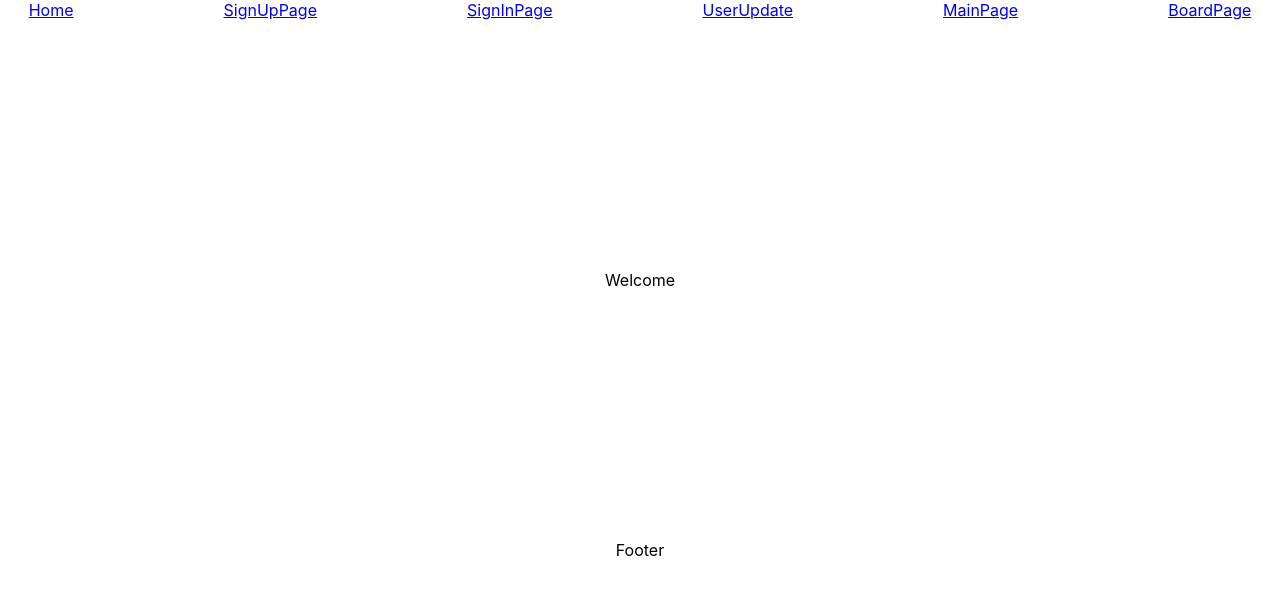
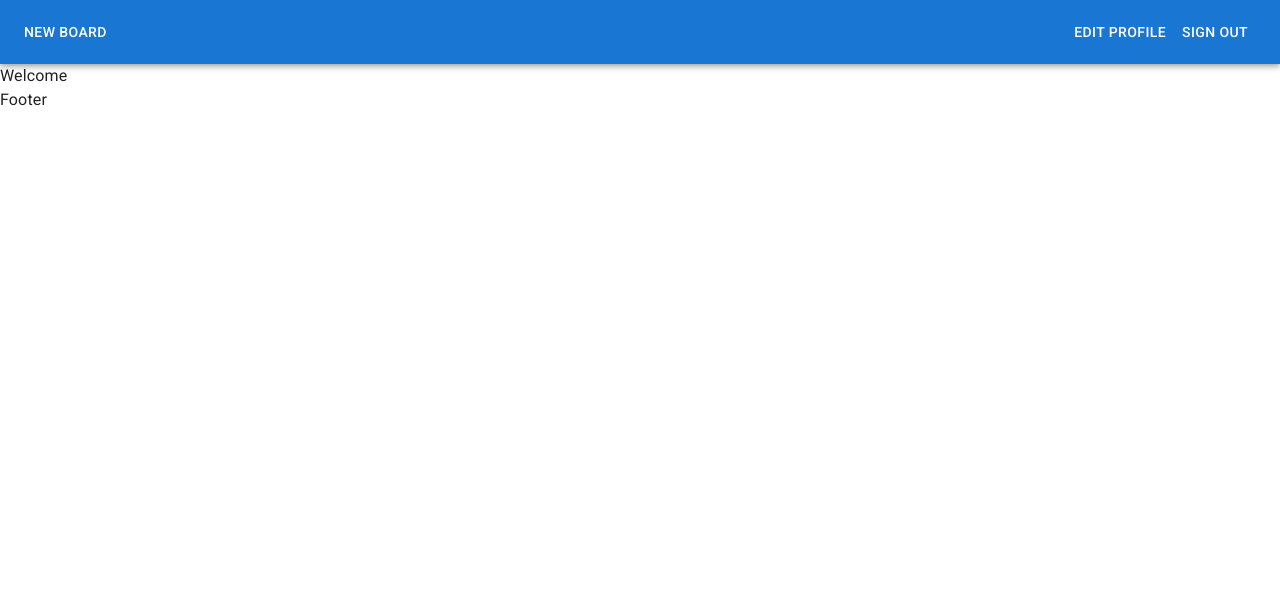
Before and after one commit to vostavhy/project-management-app, a React (Create React App) app: page / in a window 1280 px wide. Shown: the top 594 px of the page. Built offline with nearby package versions, Linux system fonts and the light colour scheme.

Commit message:
feat: implement header

```diff
--- a/src/App/App.tsx
+++ b/src/App/App.tsx
@@ -13,7 +13,6 @@ import { path } from '../helpers/enums';
 function App() {
   return (
     <BrowserRouter>
-      <div className='wrapper'>
       <Routes>
         <Route path={path.home} element={<Layout />}>
           <Route index element={<WelcomePage />} />
@@ -45,7 +44,6 @@ function App() {
           <Route path={path.notFound} element={<NotFoundPage />} />
         </Route>
       </Routes>
-      </div>
     </BrowserRouter>
   );
 }
--- a/src/components/Header.tsx
+++ b/src/components/Header.tsx
@@ -1,16 +1,39 @@
+import { AppBar, Button, Toolbar, Typography } from '@mui/material';
 import { NavLink } from 'react-router-dom';
 import { path } from '../helpers/enums';
 
 function Header() {
   return (
-    <div className='wrapper-row'>
-      <NavLink to={path.home}>Home</NavLink>
-      <NavLink to={path.signUp}>SignUpPage</NavLink>
-      <NavLink to={path.signIn}>SignInPage</NavLink>
-      <NavLink to={path.userUpdate}>UserUpdate</NavLink>
-      <NavLink to={path.main}>MainPage</NavLink>
-      <NavLink to={path.board}>BoardPage</NavLink>
-    </div>
+    //<div className='wrapper-row'>
+    //  <NavLink to={path.home}>Home</NavLink>
+    //  <NavLink to={path.signUp}>SignUpPage</NavLink>
+    //  <NavLink to={path.signIn}>SignInPage</NavLink>
+    //  <NavLink to={path.userUpdate}>UserUpdate</NavLink>
+    //  <NavLink to={path.main}>MainPage</NavLink>
+    //  <NavLink to={path.board}>BoardPage</NavLink>
+    //</div>
+    <AppBar position='static'>
+      <Toolbar>
+        <Typography
+          component='a'
+          href='/'
+          variant='button'
+          sx={{
+            flexGrow: 1,
+            color: 'inherit',
+            textDecoration: 'none',
+          }}
+        >
+          New board
+        </Typography>
+        <Button component='a' href='/' color='inherit'>
+          Edit profile
+        </Button>
+        <Button component='a' href='/' color='inherit'>
+          Sign Out
+        </Button>
+      </Toolbar>
+    </AppBar>
   );
 }
 
--- a/src/index.tsx
+++ b/src/index.tsx
@@ -3,10 +3,12 @@ import ReactDOM from 'react-dom/client';
 import './static/styles/index.css';
 import App from './App/App';
 import reportWebVitals from './reportWebVitals';
+import { CssBaseline } from '@mui/material';
 
 const root = ReactDOM.createRoot(document.getElementById('root') as HTMLElement);
 root.render(
   <React.StrictMode>
+    <CssBaseline />
     <App />
   </React.StrictMode>
 );
```
Lines whose indentation alone changed are shown as unchanged.
